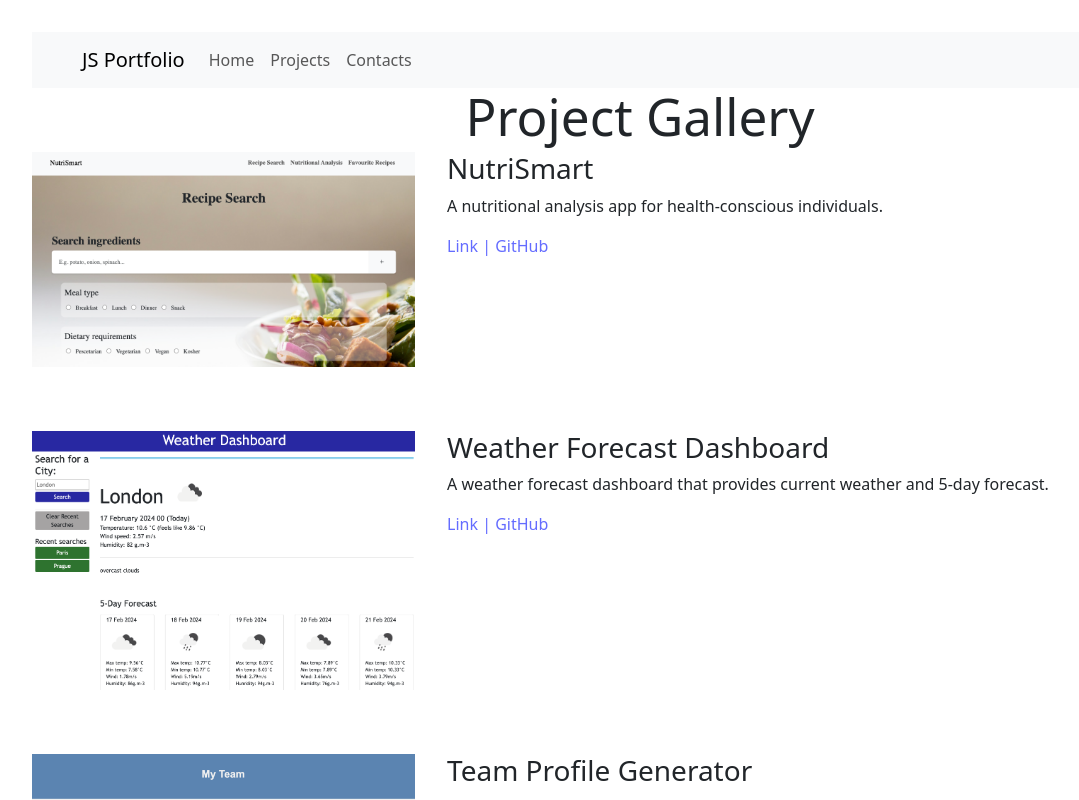
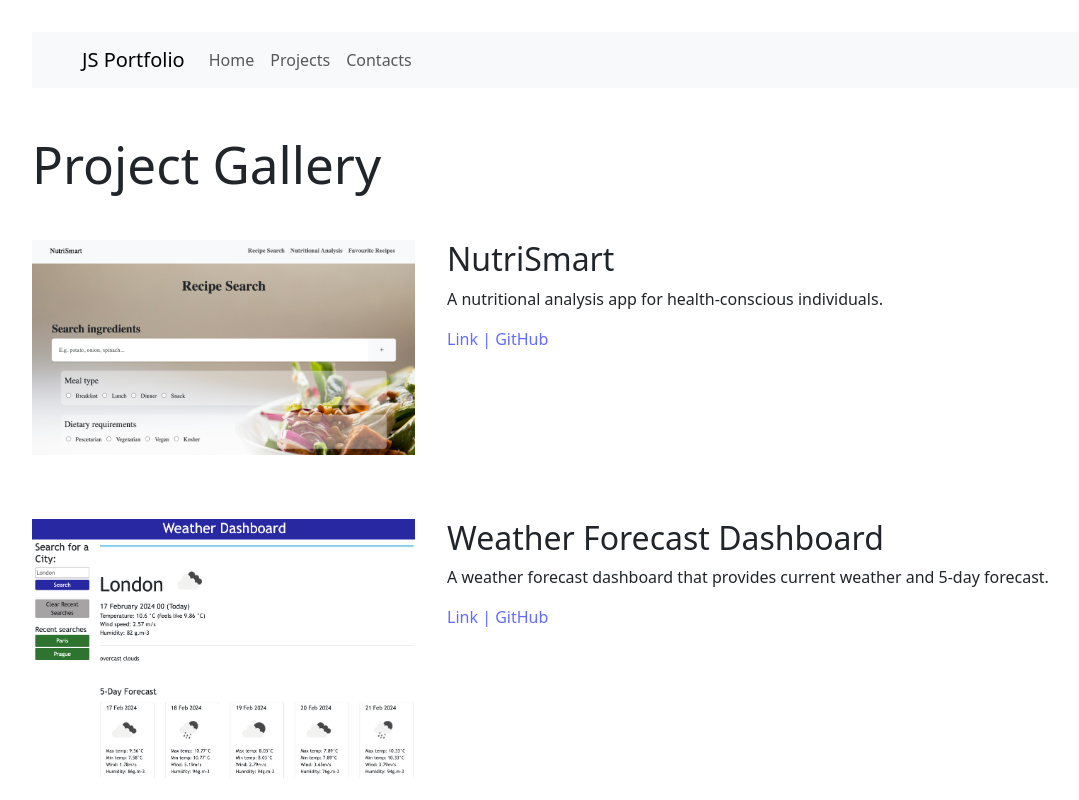
Before and after one commit to jennysiu/jennysReactPortfolio, a React (Vite) app: page /projects in a window 1280 px wide. Shown: the top 800 px of the page, without its empty margins (0-1079 px from the left). Built offline with nearby package versions, Linux system fonts and the light colour scheme.

Commit message:
project gallery layout

```diff
--- a/src/components/Project/index.jsx
+++ b/src/components/Project/index.jsx
@@ -14,7 +14,7 @@ function Project(props) {
 
 
       <section className="project-text">
-        <h3>{props.title}</h3>
+        <h2>{props.title}</h2>
         <p>{props.description}</p>
         <div className="project-links">
           <a href={props.link}>Link | </a>
--- a/src/pages/ProjectGallery.jsx
+++ b/src/pages/ProjectGallery.jsx
@@ -2,6 +2,7 @@
   // [ ] Be sure to store your project data in a JSON file and import it into your project
 import Project from "../components/Project";
 import projectData from "../assets/data/projectData.json";
+import "./styling/ProjectGallery.css";
 
 function ProjectGallery() {
   return (
--- /dev/null
+++ b/src/pages/styling/ProjectGallery.css
@@ -0,0 +1,4 @@
+h1 {
+  margin: 3rem 0;
+  text-align: left;
+}
```
